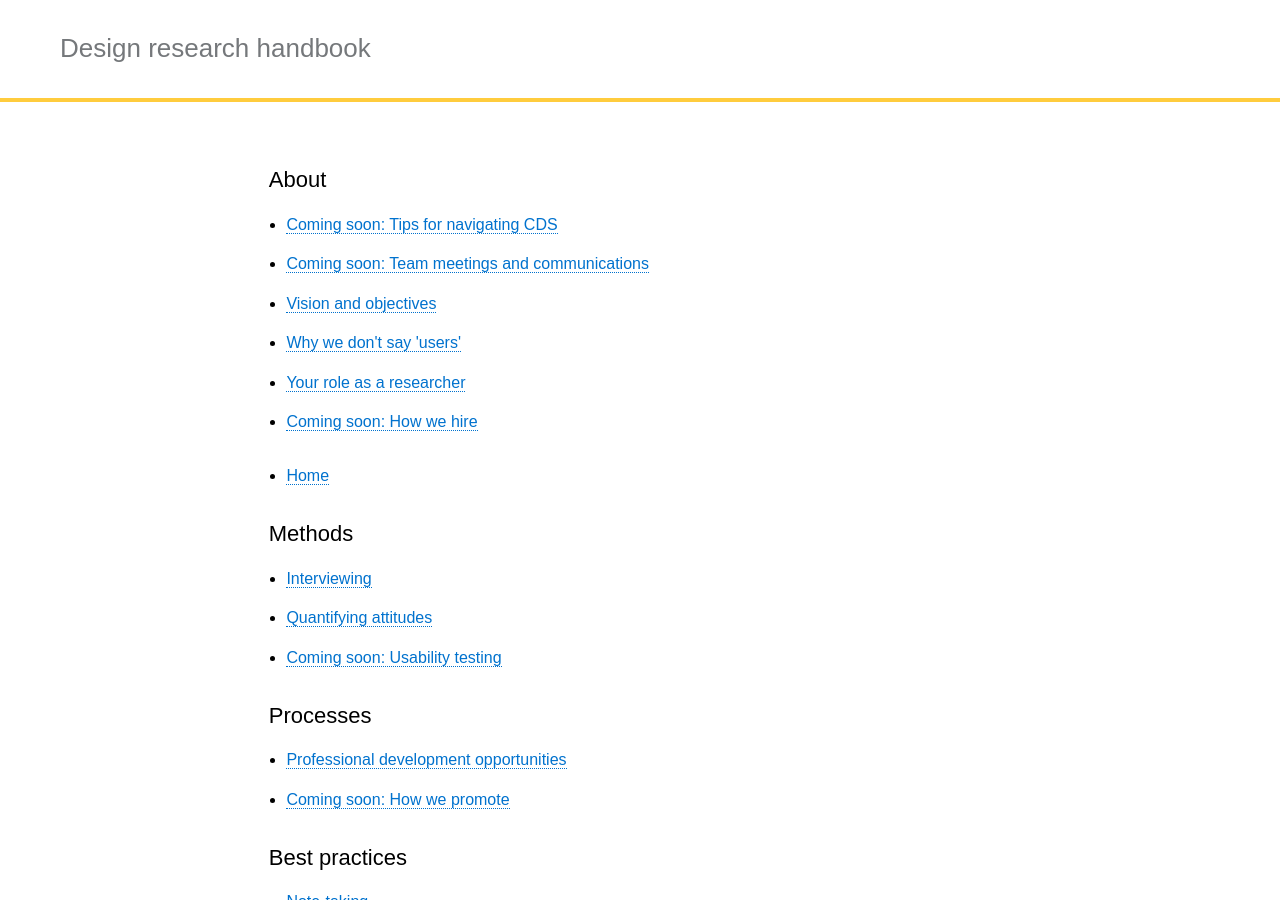
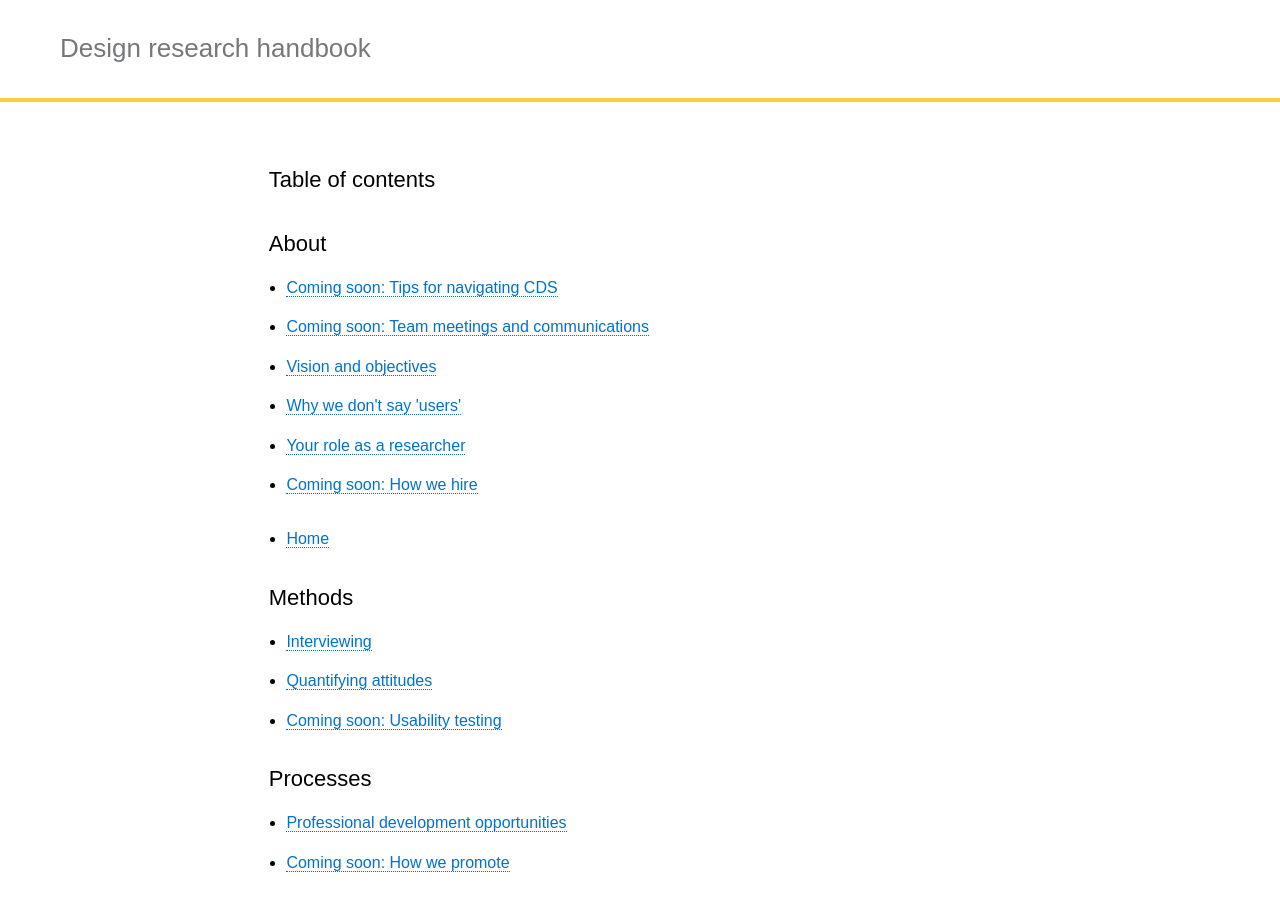
Before and after one commit to cds-snc/design-research-handbook, a Jekyll site: the page built from index.html, in a window 1280 px wide and 900 px high. Built offline with Jekyll 4.4.1, drawn with Linux system fonts in a browser that asks for light colours.

Commit message:
Adding "table of contents" header

```diff
--- a/_includes/navigation.html
+++ b/_includes/navigation.html
@@ -1,3 +1,4 @@
+<h2>Table of contents</h2>
 {% assign mydocs = site.pages | where:"lang","en" | group_by: 'category' %}
 {% for cat in mydocs %}
 <h2>{{ cat.name | capitalize }}</h2>
```
